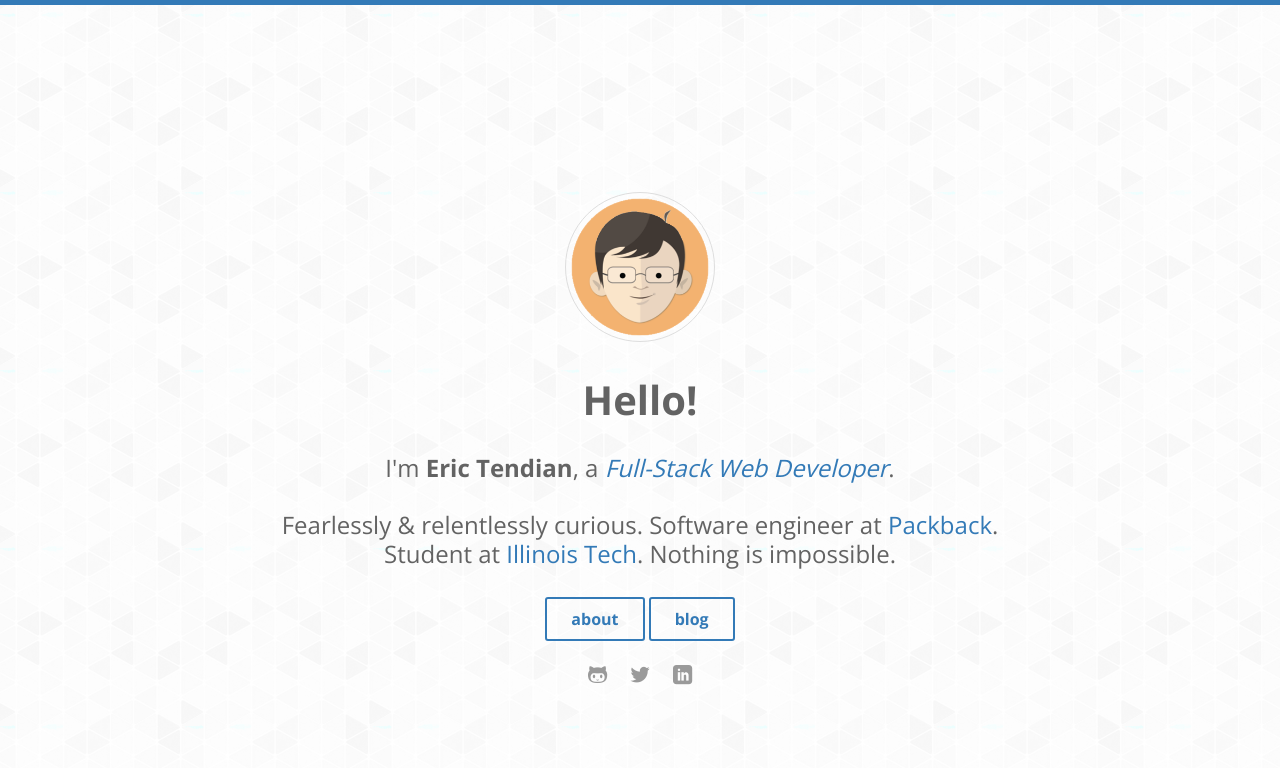
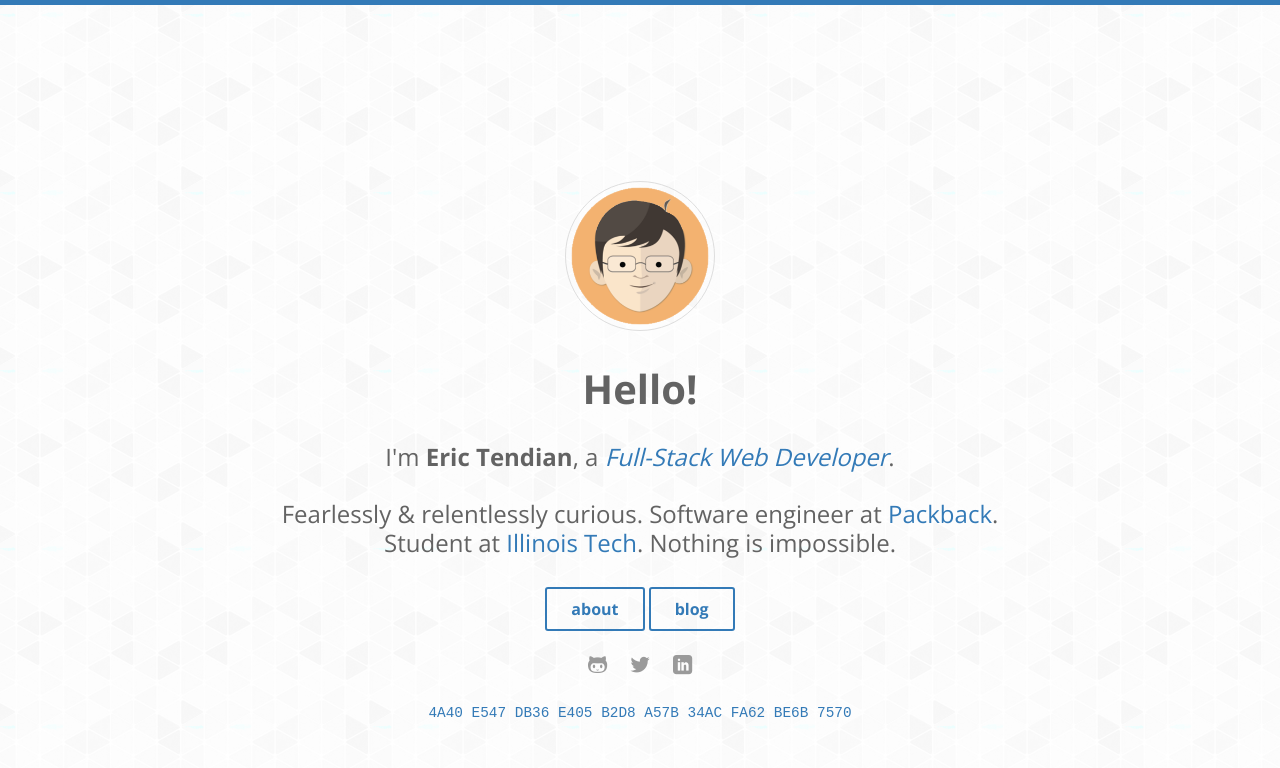
Before and after one commit to EricTendian/EricTendian, a Jekyll site: the page built from index.html, in a window 1280 px wide. Shown: the top 768 px of the page. Built offline with Jekyll 4.4.1, drawn with Linux system fonts in a browser that asks for light colours; some web fonts are replaced.

Commit message:
Adding PGP key fingerprint

```diff
--- a/index.html
+++ b/index.html
@@ -16,6 +16,8 @@ layout: home
 
     {% include social.html %}
 
+    <pre><a href="https://keybase.io/erictendian/">4A40 E547 DB36 E405 B2D8 A57B 34AC FA62 BE6B 7570</a></pre>
+
   </div>
 
 </section>
```
